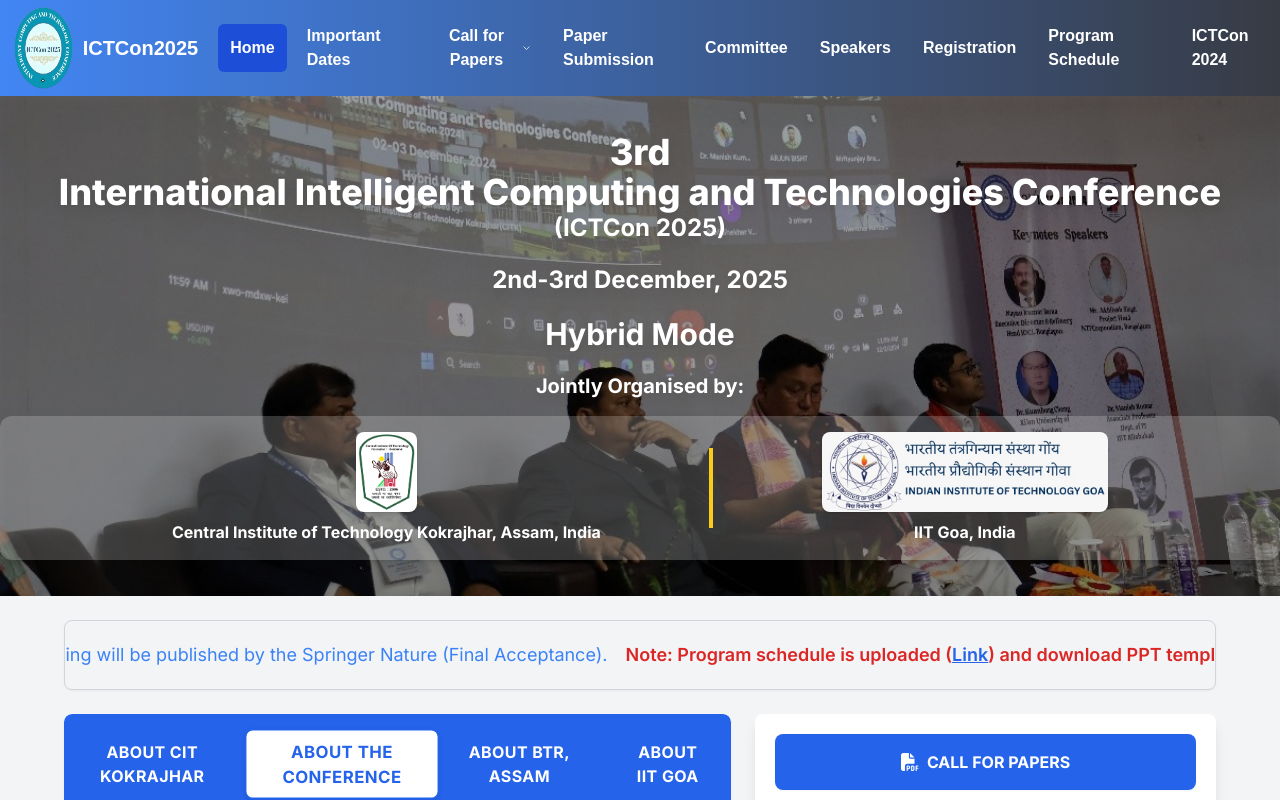
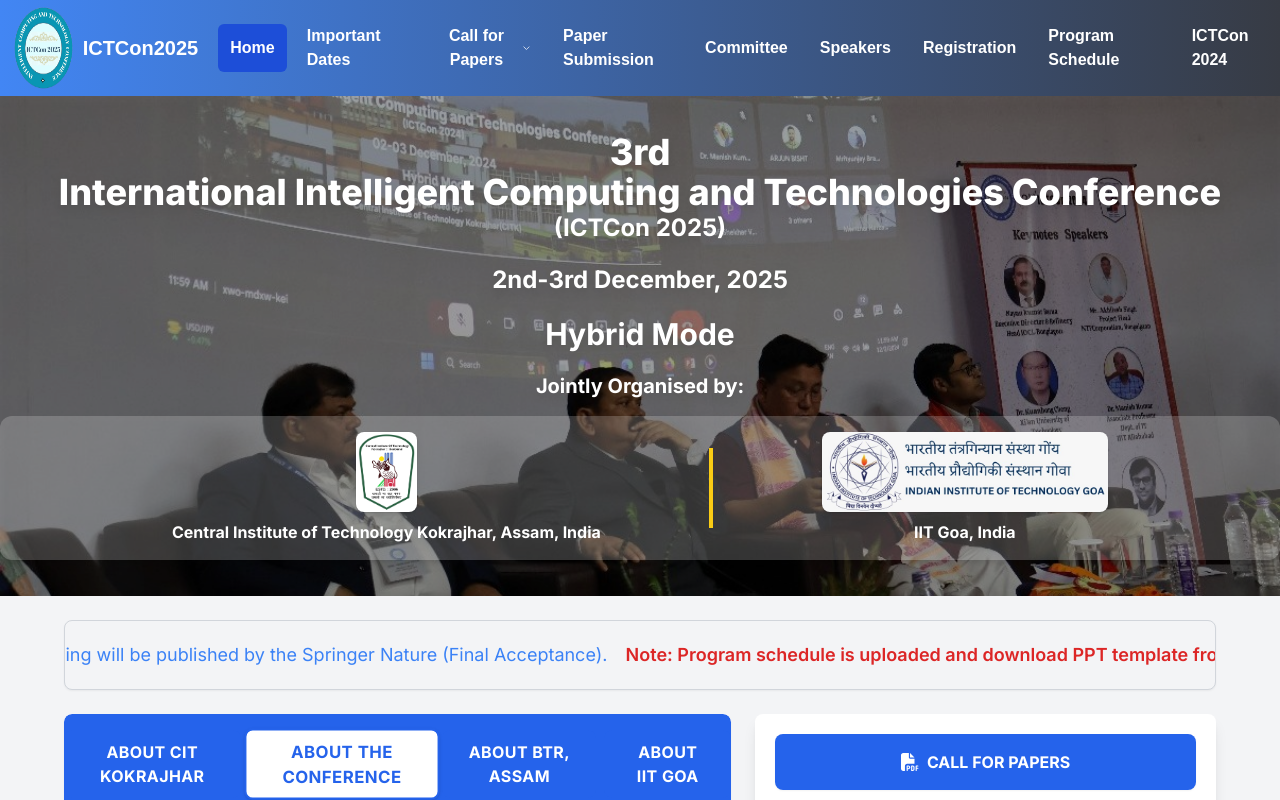
Before and after one commit to ictcon-cit/ictcon_2026, a Next.js app: page / in a window 1280 px wide. Shown: the top 800 px of the page. Built offline with nearby package versions, Linux system fonts and the light colour scheme.

Commit message:
uPDATED LINK

```diff
--- a/src/components/horizontalscroll.tsx
+++ b/src/components/horizontalscroll.tsx
@@ -7,16 +7,7 @@
       will be published by the Springer Nature (Final Acceptance).
       &nbsp;
       <span className="ml-2 font-semibold text-red-600">
-  Note: Program schedule is uploaded (
-  <a
-    href="/ICTCon_2025_Schedule.pdf"
-    target="_blank"
-    rel="noopener noreferrer"
-    className="underline text-blue-600 hover:text-blue-800 "
-  >
-    Link
-  </a>
-  ) and download PPT template from Registration (
+  Note: Program schedule is uploaded and download PPT template from Registration (
   <a
     href="/PID_xx_ICTCon_2025.pptx"
     target="_blank"
```
